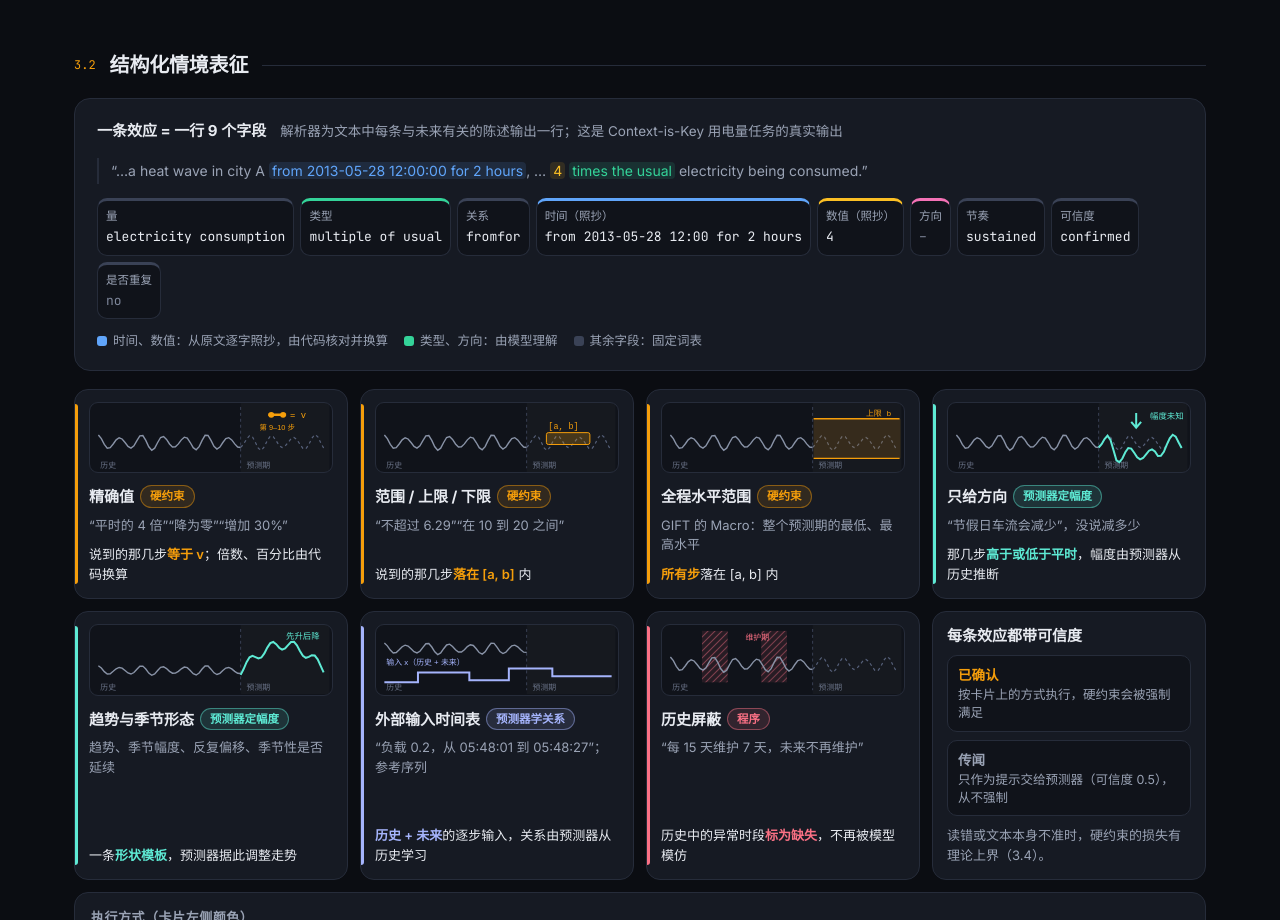
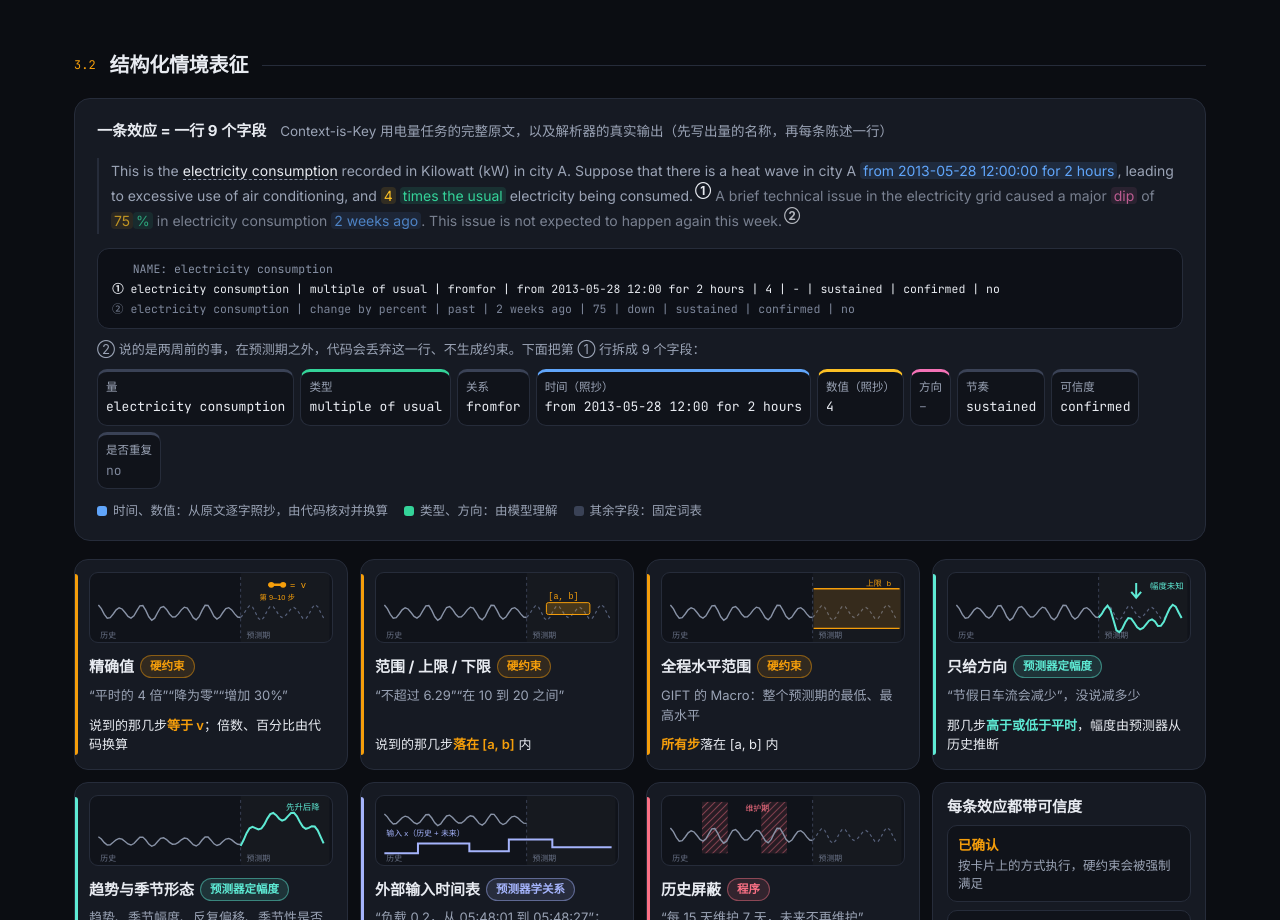
Before and after one commit to CaesarrWANG/tsfm_ctx, a plain HTML site: page index.html in a window 1280 px wide. Shown: the part 6801-7721 px from the top of the page. Drawn offline with Linux system fonts and the light colour scheme.

Commit message:
3.2: full source text and both parser output lines
Co-Authored-By: Claude Opus 5.5 <noreply@anthropic.com>
Claude-Session: https://claude.ai/code/session_01KpguaNyPfzAKKGcsNzGnEv

```diff
--- a/index.html
+++ b/index.html
@@ -303,7 +303,7 @@ table.pw td.res.drop{color:#f87171}
 .sr-anat .hd{display:flex;flex-wrap:wrap;align-items:baseline;gap:6px 14px;margin-bottom:14px}
 .sr-anat .hd b{font-size:15px}.sr-anat .hd span{color:var(--muted);font-size:13.5px}
 .sr-quote{font-size:14px;color:var(--muted);border-left:2px solid var(--line);padding:2px 0 2px 12px;margin:0 0 14px;line-height:1.6}
-.sr-quote em{font-style:normal;border-radius:4px;padding:0 3px}
+.sr-quote em{font-style:normal;border-radius:4px;padding:0 3px}.sr-quote u{text-decoration:none;border-bottom:1px dashed #8892a6;color:var(--text)}.sr-quote sup{color:var(--text);font-weight:700;margin-left:2px}.sr-l2{opacity:.75}.sr-out{font-size:11.5px;padding:10px 14px;line-height:1.7;margin:0 0 10px;white-space:pre;overflow-x:auto}.sr-out .c{color:#8892a6}.sr-out .l1{color:var(--text)}.sr-out .l2{color:#7d869a}.sr-out .k1{color:var(--text)}.sr-out .k2{color:#7d869a;font-weight:500}.sr-sub{font-size:13px;color:var(--muted);margin:0 0 8px}
 .sr-fields{display:flex;flex-wrap:wrap;gap:6px}
 .sr-f{flex:0 1 auto;background:var(--bg2);border:1px solid var(--line);border-top:3px solid var(--c,#3a4256);border-radius:10px;padding:8px 8px 9px;min-width:0}
 .sr-f small{display:block;font-size:11.5px;color:var(--muted);line-height:1.3;margin-bottom:4px}
@@ -589,8 +589,12 @@ F′ = Π<sub>𝒞</sub>(F)           <span style="color:#9aa3b5"># 安全投影
     <div class="sub reveal" id="s32"><span class="tag">3.2</span><h3>结构化情境表征</h3></div>
     <div class="sr reveal">
       <div class="sr-anat">
-        <div class="hd"><b>一条效应 = 一行 9 个字段</b><span>解析器为文本中每条与未来有关的陈述输出一行；这是 Context-is-Key 用电量任务的真实输出</span></div>
-        <div class="sr-quote">“…a heat wave in city A <em style="color:var(--time);background:rgba(96,165,250,.12)">from 2013-05-28 12:00:00 for 2 hours</em>, … <em style="color:var(--num);background:rgba(251,191,36,.12)">4</em> <em style="color:var(--type);background:rgba(52,211,153,.12)">times the usual</em> electricity being consumed.”</div>
+        <div class="hd"><b>一条效应 = 一行 9 个字段</b><span>Context-is-Key 用电量任务的完整原文，以及解析器的真实输出（先写出量的名称，再每条陈述一行）</span></div>
+        <div class="sr-quote">This is the <u>electricity consumption</u> recorded in Kilowatt (kW) in city A. <span class="sr-l1">Suppose that there is a heat wave in city A <em style="color:var(--time);background:rgba(96,165,250,.12)">from 2013-05-28 12:00:00 for 2 hours</em>, leading to excessive use of air conditioning, and <em style="color:var(--num);background:rgba(251,191,36,.12)">4</em> <em style="color:var(--type);background:rgba(52,211,153,.12)">times the usual</em> electricity being consumed.<sup>①</sup></span> <span class="sr-l2">A brief technical issue in the electricity grid caused a major <em style="color:var(--dir);background:rgba(244,114,182,.12)">dip</em> of <em style="color:var(--num);background:rgba(251,191,36,.12)">75</em><em style="color:var(--type);background:rgba(52,211,153,.12)">%</em> in electricity consumption <em style="color:var(--time);background:rgba(96,165,250,.12)">2 weeks ago</em>. This issue is not expected to happen again this week.<sup>②</sup></span></div>
+        <pre class="sr-out"><span class="c">   NAME: electricity consumption</span>
+<b class="k1">①</b> <span class="l1">electricity consumption | multiple of usual | fromfor | from 2013-05-28 12:00 for 2 hours | 4 | - | sustained | confirmed | no</span>
+<b class="k2">②</b> <span class="l2">electricity consumption | change by percent | past | 2 weeks ago | 75 | down | sustained | confirmed | no</span></pre>
+        <div class="sr-sub">② 说的是两周前的事，在预测期之外，代码会丢弃这一行、不生成约束。下面把第 ① 行拆成 9 个字段：</div>
         <div class="sr-fields"><div class="sr-f"><small>量</small><code>electricity consumption</code></div><div class="sr-f" style="--c:var(--type)"><small>类型</small><code>multiple of usual</code></div><div class="sr-f"><small>关系</small><code>fromfor</code></div><div class="sr-f" style="--c:var(--time)"><small>时间（照抄）</small><code>from 2013-05-28 12:00 for 2 hours</code></div><div class="sr-f" style="--c:var(--num)"><small>数值（照抄）</small><code>4</code></div><div class="sr-f dim" style="--c:var(--dir)"><small>方向</small><code>–</code></div><div class="sr-f"><small>节奏</small><code>sustained</code></div><div class="sr-f"><small>可信度</small><code>confirmed</code></div><div class="sr-f dim"><small>是否重复</small><code>no</code></div></div>
         <div class="sr-legend"><span><i style="background:var(--time)"></i>时间、数值：从原文逐字照抄，由代码核对并换算</span><span><i style="background:var(--type)"></i>类型、方向：由模型理解</span><span><i style="background:#3a4256"></i>其余字段：固定词表</span></div>
       </div>
```
